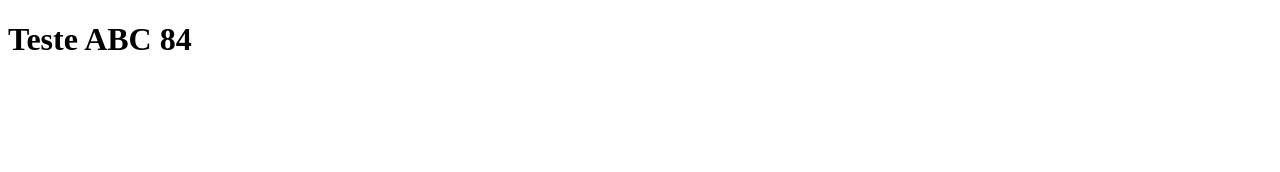
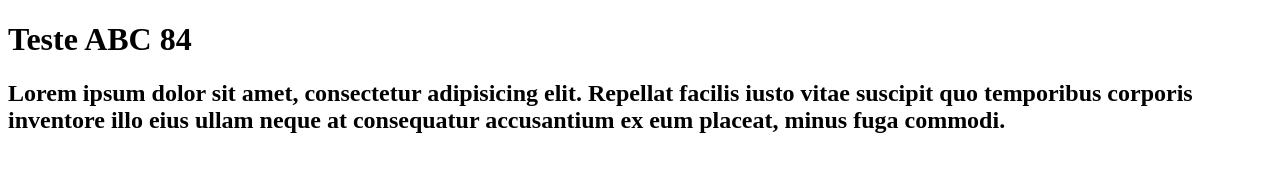
Before and after one commit to RVsilva21/Teste_Git_Hub, a plain HTML site: page index.html in a window 1280 px wide. Drawn offline with Linux system fonts and the light colour scheme.

Commit message:
terceiro commit

```diff
--- a/index.html
+++ b/index.html
@@ -9,6 +9,8 @@
     <body>
         <div class="container">
             <h1>Teste ABC <span id="teste">0</span></h1>
+            <h2>Lorem ipsum dolor sit amet, consectetur adipisicing elit. Repellat facilis iusto vitae suscipit quo temporibus corporis
+                inventore illo eius ullam neque at consequatur accusantium ex eum placeat, minus fuga commodi.</h2>
         </div>
     </body>
 </html>
```
